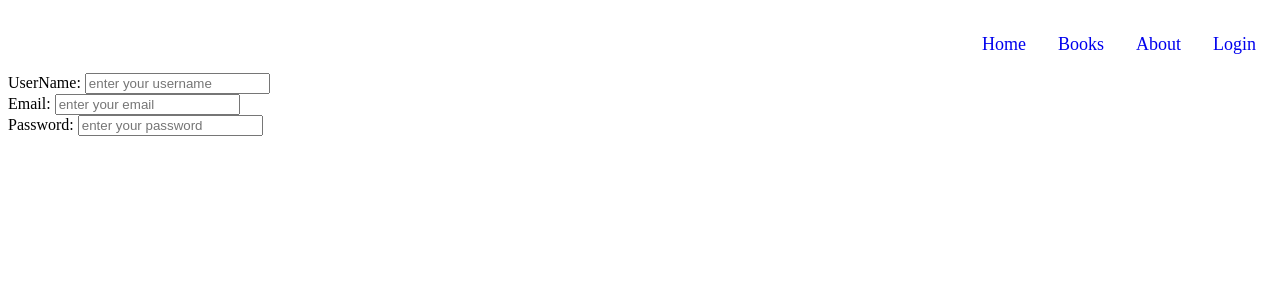
After one commit to AnwarAndargie/library-management-app, a Flask app: page /users/register/ in a window 1280 px wide. The commit adds this page. Shown: the top 300 px of the page. Run offline with Flask 3, Linux system fonts and the light colour scheme.

Commit message:
add sign-in template

```diff
--- a/routes/users.py
+++ b/routes/users.py
@@ -5,9 +5,11 @@ from controllers.UsersController import UsersController
 user_view = Blueprint('user_view', __name__, template_folder="templates")
 users_controller = UsersController()
 
-@user_view.route('/users/register/', methods=['POST'])
+@user_view.route('/users/register/', methods=['POST','GET'])
 def register():
     try:
+        if request.method == "GET":
+            return render_template('sign-in.html')
         data = request.get_json()  # For JSON payloads
         username = data.get('username')
         email = data.get('email')
@@ -20,7 +22,7 @@ def register():
         return jsonify(response), 200 if "success" in response else 400
     except Exception as e:
         logging.error(f"Registration error: {e}")
-        return jsonify({"error": f"Error in registration: {str(e)}"}), 500
+        return jsonify({'error':f"an error occured {str(e)}"})
 
 @user_view.route('/users/login', methods=['POST'])
 def login():
--- a/templates/base.html
+++ b/templates/base.html
@@ -15,7 +15,7 @@
           <li><a href="/">Home</a></li>
           <li><a href="/books">Books</a></li>
           <li><a href="about.html">About</a></li>
-          <li><a href="login.html">Login</a></li>
+          <li><a href="/users/register/">Login</a></li>
         </ul>
       </nav>
     </div>
--- /dev/null
+++ b/templates/sign-in.html
@@ -0,0 +1,23 @@
+{% extends 'base.html' %} {% block content %}
+<section>
+  <div class="registr-container">
+    <form
+      action="
+    /users/register"
+    >
+      <div>
+        <label for="username">UserName: </label>
+        <input type="text" name="username" placeholder="enter your username" />
+      </div>
+      <div>
+        <label for="username">Email: </label>
+        <input type="text" name="email" placeholder="enter your email" />
+      </div>
+      <div>
+        <label for="username">Password: </label>
+        <input type="text" name="password" placeholder="enter your password" />
+      </div>
+    </form>
+  </div>
+</section>
+{% endblock %}
```
